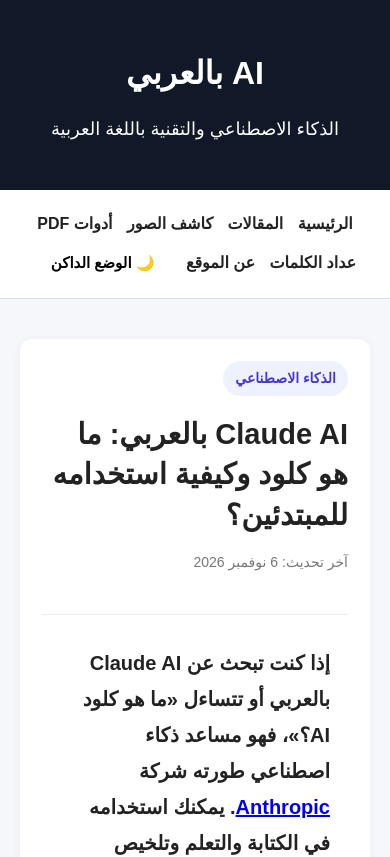
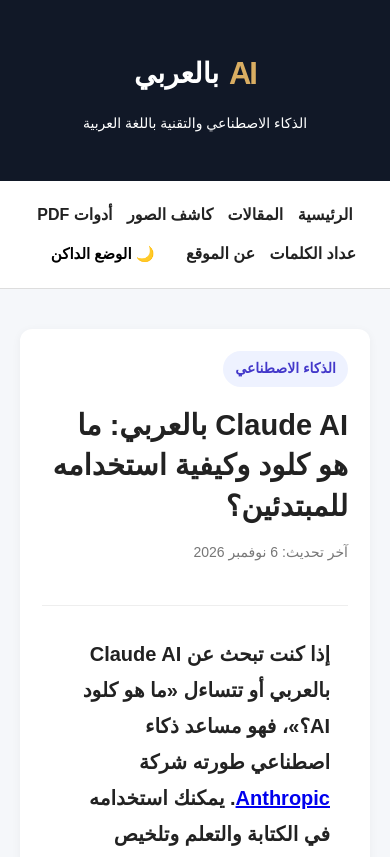
Before and after one commit to aibelarabic/aibelarabic.github.io, a plain HTML site: page Claude.html in a window 390 px wide. Shown: the top 857 px of the page. Drawn offline with Linux system fonts and the light colour scheme; no server answers.

Commit message:
Add styles for site branding and responsive design

```diff
--- a/style.css
+++ b/style.css
@@ -1604,3 +1604,44 @@ body.dark-mode .articles-grid .category {
     transform: none;
   }
       }
+
+.site-brand {
+    margin: 0 0 8px;
+}
+
+.site-brand a {
+    display: inline-flex;
+    align-items: center;
+    gap: 10px;
+    text-decoration: none;
+}
+
+.brand-ai {
+    font-family: 'Montserrat', sans-serif;
+    font-size: 38px;
+    font-weight: 900;
+    color: #d9ad62;
+    letter-spacing: -2px;
+}
+
+.brand-ar {
+    font-family: 'Reem Kufi', sans-serif;
+    font-size: 34px;
+    font-weight: 700;
+    color: #ffffff;
+}
+
+.site-header p {
+    margin: 0;
+    font-size: 14px;
+}
+
+@media (max-width: 600px) {
+    .brand-ai {
+        font-size: 31px;
+    }
+
+    .brand-ar {
+        font-size: 28px;
+    }
+}
```
